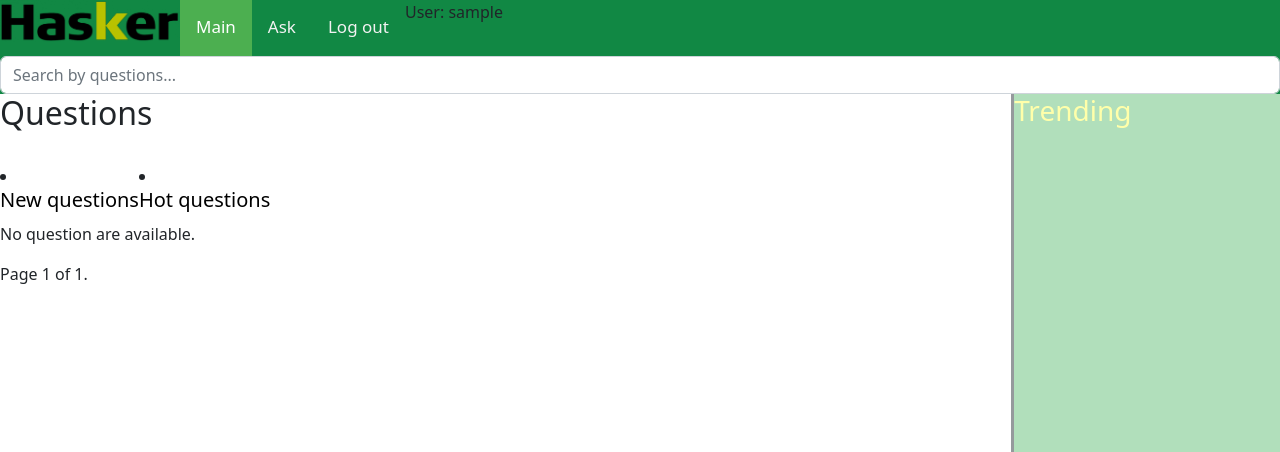
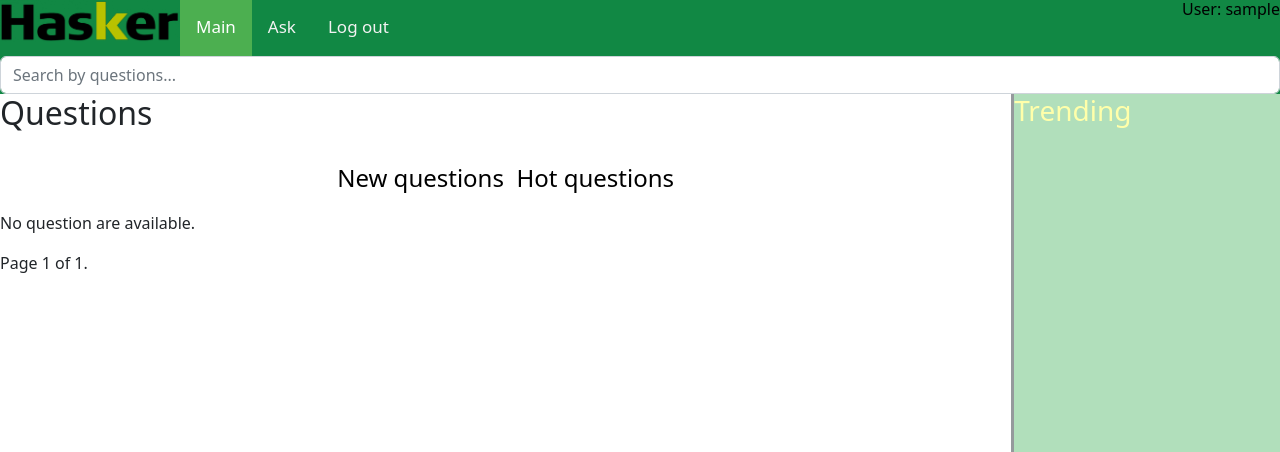
Before and after one commit to EvgrafovAlexander/otus_python, a Django app: page /posts/ in a window 1280 px wide. Shown: the top 452 px of the page. Run offline with Django 4.2, Linux system fonts and the light colour scheme; the visitor is signed in with stand-in values (Sample User, id 1); data that the repository does not hold is empty.

Commit message:
add view

```diff
--- a/hasker/hasker/hasker/posts/static/posts/css/posts.css
+++ b/hasker/hasker/hasker/posts/static/posts/css/posts.css
@@ -43,7 +43,7 @@ aside {
 
 
 .shadowbox {
-  width: 25em;
+  width: 75vw;
   border: 1px solid #333;
   box-shadow: 8px 8px 5px #444;
   padding: 12px 12px;
@@ -59,6 +59,20 @@ h5 {
     list-style: none;
     text-decoration: none;
     color: #000000;
+}
+
+h6 {
+    list-style: none;
+    text-decoration: none;
+    color: #000000;
+    text-align: right;
+}
+
+h4 {
+    list-style: none;
+    text-decoration: none;
+    color: #000000;
+    text-align: center;
 }
 
 a {
--- a/hasker/hasker/hasker/posts/templates/posts/index.html
+++ b/hasker/hasker/hasker/posts/templates/posts/index.html
@@ -4,10 +4,10 @@
 
 {% block content %}
     <h2>Questions</h2><br>
-    <div class="btn-group">
-    <li><a href="{% url 'posts:index' %}"><h5>New questions</h5></a></li>
-    <li><a href="{% url 'posts:index_hot' %}"><h5>Hot questions</h5></a></li>
-    </div>
+    <h4><div class="btn-group">
+    <a href="{% url 'posts:index' %}"><h4>New questions &nbsp</h4></a>
+    <a href="{% url 'posts:index_hot' %}"><h4>Hot questions</h4></a>
+    </div></h4>
 
     {% if latest_question_list %}
         <ul>
@@ -16,9 +16,9 @@
                 <li><a href="{% url 'posts:detail' question.id %}"><h5>{{ question.title }}</h5></a></li>
                 <h7>{{ question.text }}</h7>
                 <br><br>
-                <h7>Author: {{ question.author }}, Rate: {{ question.votes }}, {{ question.pub_date }}</h7>
+                <h6>Author: {{ question.author }}, <br> Rate: {{ question.votes }}, <br>{{ question.pub_date }}</h6>
 
-                Tag: {% for tag in question.tags.all %}
+                Tags: {% for tag in question.tags.all %}
                     <li><a href="{% url 'posts:search_by_tag' tag.name %}?tag={{ tag.name }}"><h5>{{ tag.name }}</h5></a></li>
                 {% endfor %}
 
--- a/hasker/hasker/hasker/posts/templates/posts/layout.html
+++ b/hasker/hasker/hasker/posts/templates/posts/layout.html
@@ -20,7 +20,7 @@
       {% if user.is_authenticated %}
           <a href="{% url 'posts:add_question' %}">Ask</a>
           <a href="{% url 'posts:logout' %}">Log out</a>
-          <p>User: {{ user.username }}</p>
+          <h6>User: {{ user.username }}</h6>
 
          {% if user.avatar %}
          <div class="float-end"><img src="{{ user.avatar.url }}" class="img-fluid"></div><br>
```
